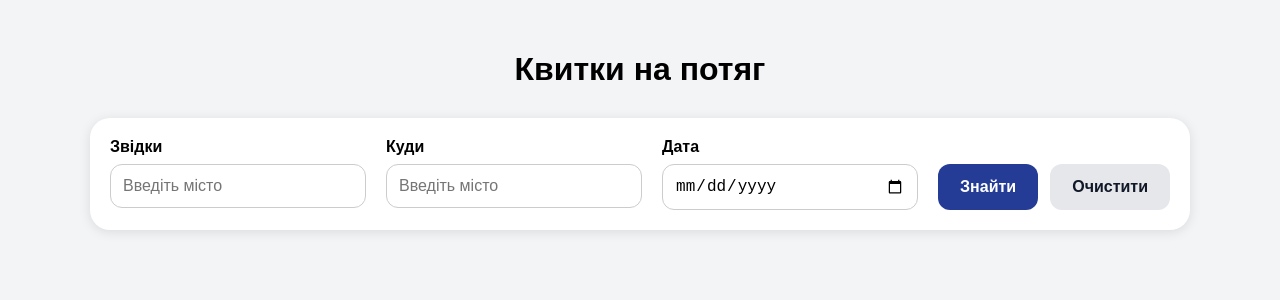
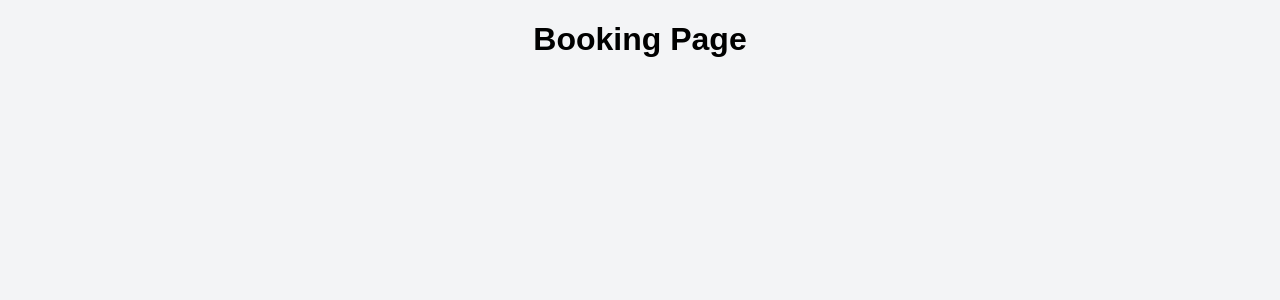
Before and after one commit to ShapovalAnna/web-lab9-10, a React (Vite) app: page /booking/1 in a window 1280 px wide. Shown: the top 300 px of the page. Built offline with nearby package versions, Linux system fonts and the light colour scheme.

Commit message:
Added navigation to booking page

```diff
--- a/package.json
+++ b/package.json
@@ -11,7 +11,8 @@
   },
   "dependencies": {
     "react": "^19.2.6",
-    "react-dom": "^19.2.6"
+    "react-dom": "^19.2.6",
+    "react-router-dom": "^7.15.1"
   },
   "devDependencies": {
     "@eslint/js": "^10.0.1",
--- a/src/App.jsx
+++ b/src/App.jsx
@@ -1,6 +1,24 @@
+import { Routes, Route } from "react-router-dom";
 import Home from "./pages/Home";
+import Booking from "./pages/Booking";
+
 import "./App.css";
 
 export default function App() {
-    return <Home />;
+
+    return (
+        <Routes>
+
+            <Route
+                path="/"
+                element={<Home />}
+            />
+
+            <Route
+                path="/booking/:id"
+                element={<Booking />}
+            />
+
+        </Routes>
+    );
 }
--- a/src/main.jsx
+++ b/src/main.jsx
@@ -1,9 +1,15 @@
 import React from "react";
 import ReactDOM from "react-dom/client";
+import { BrowserRouter } from "react-router-dom";
+
 import App from "./App";
 
 ReactDOM.createRoot(document.getElementById("root")).render(
     <React.StrictMode>
-        <App />
+
+        <BrowserRouter>
+            <App />
+        </BrowserRouter>
+
     </React.StrictMode>
 );
--- /dev/null
+++ b/src/pages/Booking.jsx
@@ -0,0 +1,7 @@
+export default function Booking() {
+
+    return (
+        <h1>Booking Page</h1>
+    );
+
+}
```
Also changed, not shown: src/pages/ Booking.jsx (deleted), 1 other file (tests, documents, lock files or other folders).
